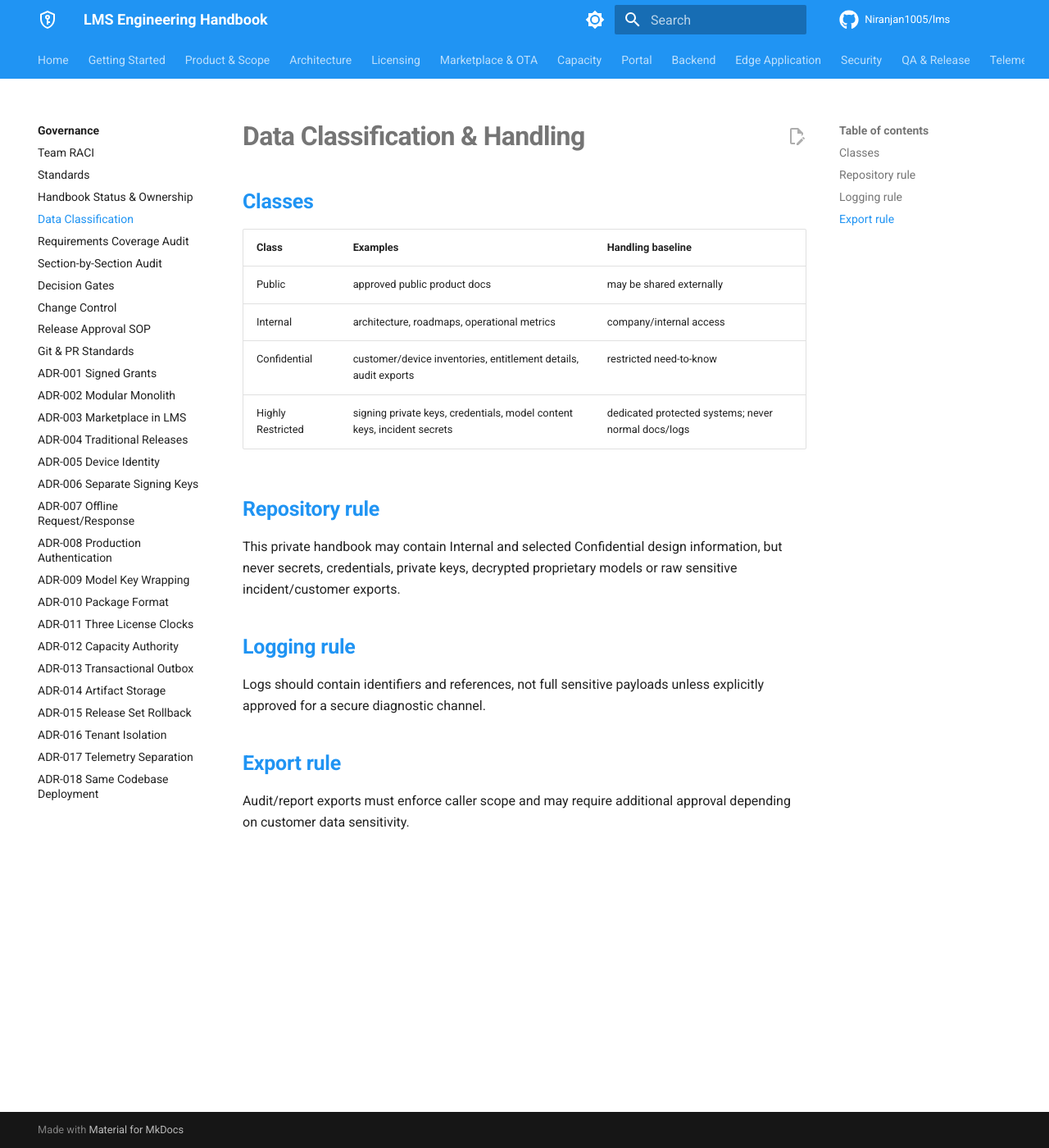
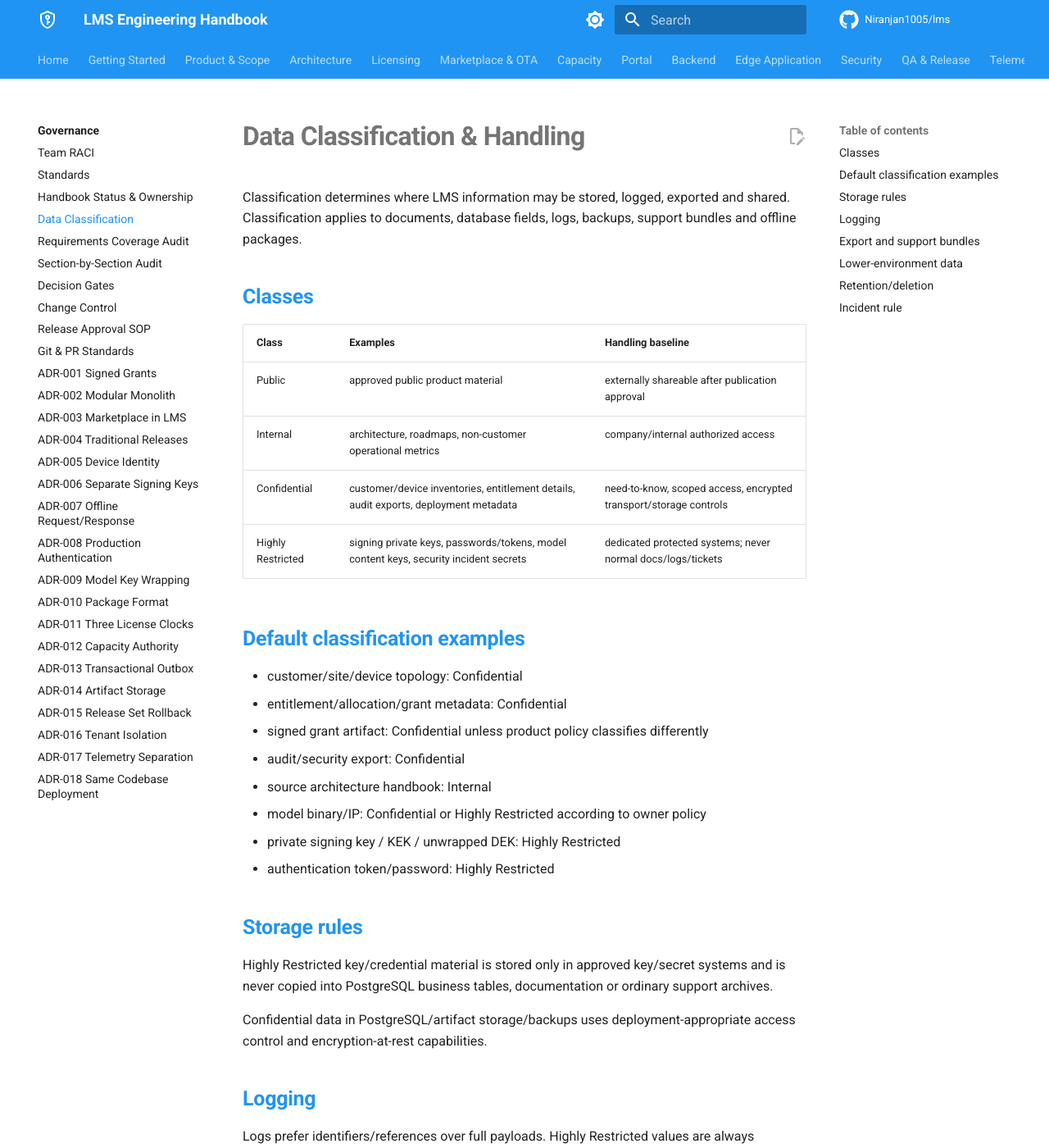
Before and after one commit to Niranjan1005/lms, an MkDocs documentation site: the page built from docs/governance/data-classification.md, in a window 1280 px wide and 1400 px high. Shown: the whole window at 82% size. Built offline with MkDocs 1.6.1 and Material for MkDocs 9.7.7, drawn with Linux system fonts in a browser that asks for light colours; comment, search, counter and statistics services are not loaded; some of the changed text lies outside the part shown.

Commit message:
docs: deepen data classification handling

```diff
--- a/docs/governance/data-classification.md
+++ b/docs/governance/data-classification.md
@@ -1,22 +1,49 @@
 # Data Classification & Handling
+
+Classification determines where LMS information may be stored, logged, exported and shared. Classification applies to documents, database fields, logs, backups, support bundles and offline packages.
 
 ## Classes
 
 | Class | Examples | Handling baseline |
 |---|---|---|
-| Public | approved public product docs | may be shared externally |
-| Internal | architecture, roadmaps, operational metrics | company/internal access |
-| Confidential | customer/device inventories, entitlement details, audit exports | restricted need-to-know |
-| Highly Restricted | signing private keys, credentials, model content keys, incident secrets | dedicated protected systems; never normal docs/logs |
+| Public | approved public product material | externally shareable after publication approval |
+| Internal | architecture, roadmaps, non-customer operational metrics | company/internal authorized access |
+| Confidential | customer/device inventories, entitlement details, audit exports, deployment metadata | need-to-know, scoped access, encrypted transport/storage controls |
+| Highly Restricted | signing private keys, passwords/tokens, model content keys, security incident secrets | dedicated protected systems; never normal docs/logs/tickets |
 
-## Repository rule
+## Default classification examples
 
-This private handbook may contain Internal and selected Confidential design information, but never secrets, credentials, private keys, decrypted proprietary models or raw sensitive incident/customer exports.
+- customer/site/device topology: Confidential
+- entitlement/allocation/grant metadata: Confidential
+- signed grant artifact: Confidential unless product policy classifies differently
+- audit/security export: Confidential
+- source architecture handbook: Internal
+- model binary/IP: Confidential or Highly Restricted according to owner policy
+- private signing key / KEK / unwrapped DEK: Highly Restricted
+- authentication token/password: Highly Restricted
 
-## Logging rule
+## Storage rules
 
-Logs should contain identifiers and references, not full sensitive payloads unless explicitly approved for a secure diagnostic channel.
+Highly Restricted key/credential material is stored only in approved key/secret systems and is never copied into PostgreSQL business tables, documentation or ordinary support archives.
 
-## Export rule
+Confidential data in PostgreSQL/artifact storage/backups uses deployment-appropriate access control and encryption-at-rest capabilities.
 
-Audit/report exports must enforce caller scope and may require additional approval depending on customer data sensitivity.
+## Logging
+
+Logs prefer identifiers/references over full payloads. Highly Restricted values are always redacted. Confidential payload details are logged only when explicitly justified in an approved secure diagnostic path.
+
+## Export and support bundles
+
+Exports enforce tenant/object scope. Sensitive global exports may require privileged approval. Support bundles must minimize data and exclude secrets/private keys/decrypted model material.
+
+## Lower-environment data
+
+Production customer data/backups are not copied into development/QA by default. Any approved lower-environment use requires sanitization/anonymization appropriate to classification.
+
+## Retention/deletion
+
+Retention follows audit/business/compliance policy by data class. Legal/security hold overrides normal deletion. Backup copies follow their own managed retention lifecycle.
+
+## Incident rule
+
+Suspected unauthorized disclosure of Confidential or Highly Restricted information triggers security incident triage according to impact and scope.
```
